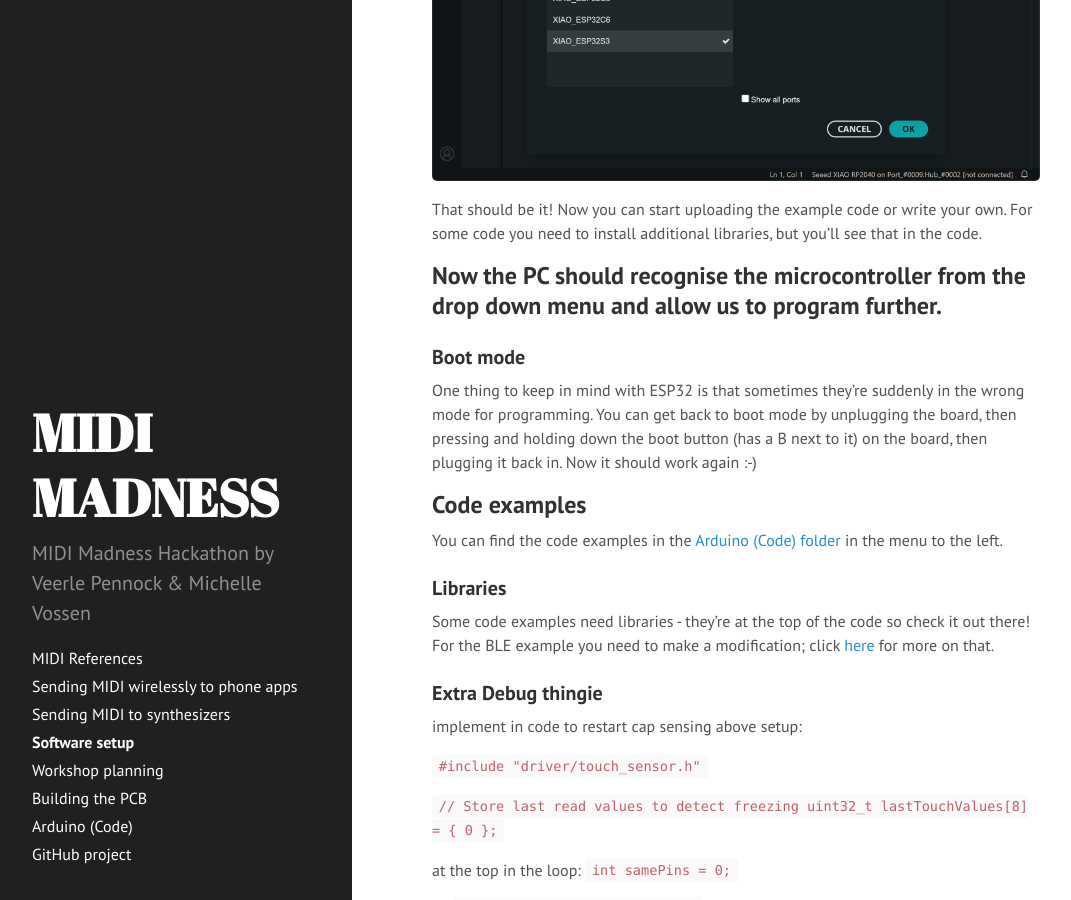
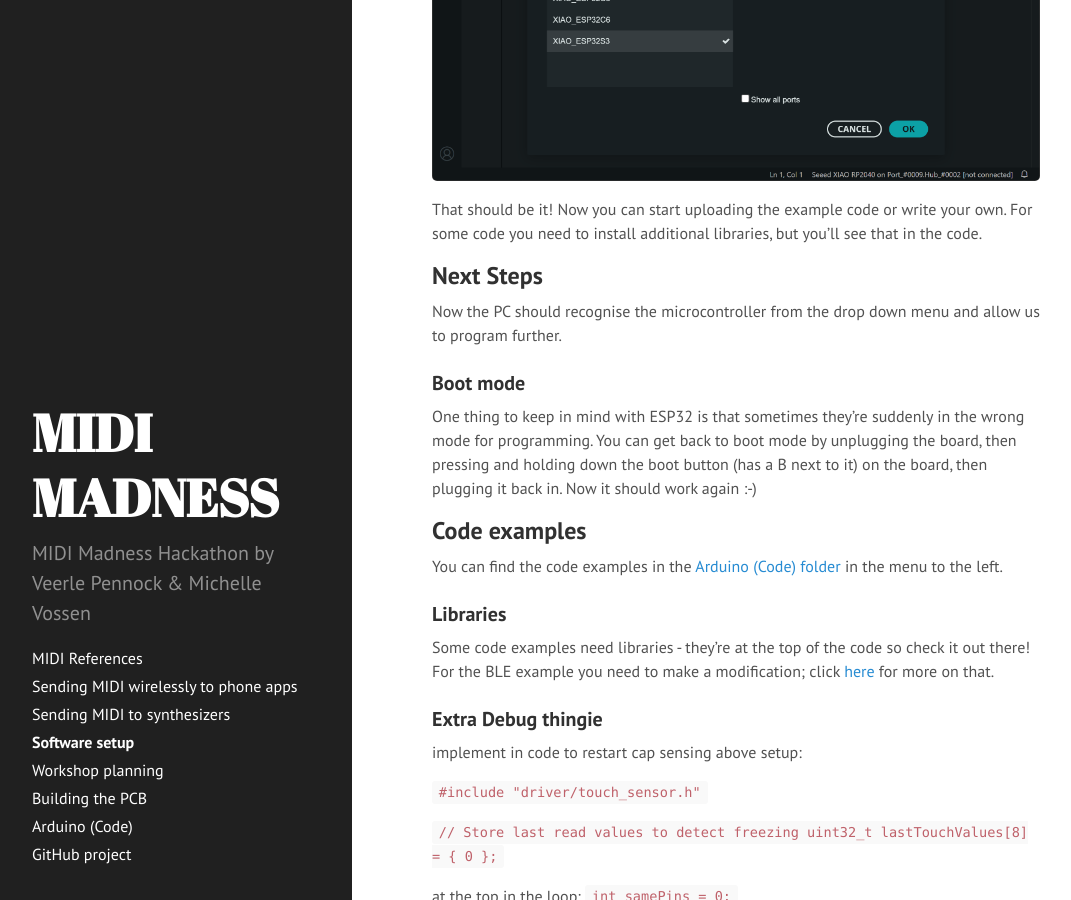
Before and after one commit to v0ss3n/midimadness, a Jekyll site: the page built from _posts/2024-10-22-software-setup.md, in a window 1280 px wide and 900 px high, scrolled down 1483 px. Shown: the whole window, without its empty margins (0-1071 px from the left). Built offline with Jekyll 4.4.1, drawn with Linux system fonts in a browser that asks for light colours.

Commit message:
Update 2024-10-22-software-setup.md

```diff
--- a/_posts/2024-10-22-software-setup.md
+++ b/_posts/2024-10-22-software-setup.md
@@ -37,7 +37,8 @@ For Mac or Windows.
 
 That should be it! Now you can start uploading the example code or write your own. For some code you need to install additional libraries, but you'll see that in the code.
 
-## Now the PC should recognise the microcontroller from the drop down menu and allow us to program further.
+## Next Steps
+Now the PC should recognise the microcontroller from the drop down menu and allow us to program further.
 
 ### Boot mode
 One thing to keep in mind with ESP32 is that sometimes they're suddenly in the wrong mode for programming. You can get back to boot mode by unplugging the board, then pressing and holding down the boot button (has a B next to it) on the board, then plugging it back in. Now it should work again :-)
```
